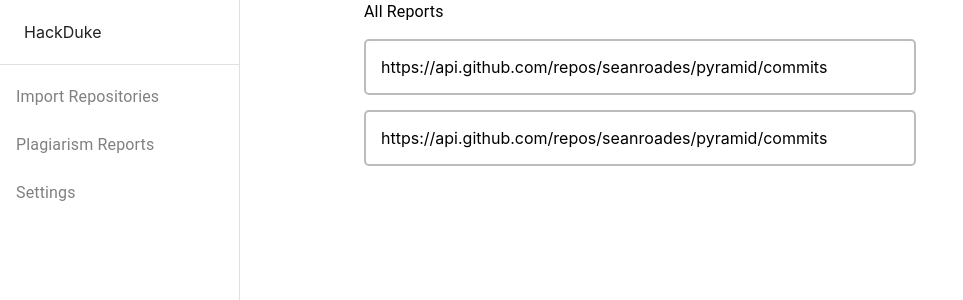
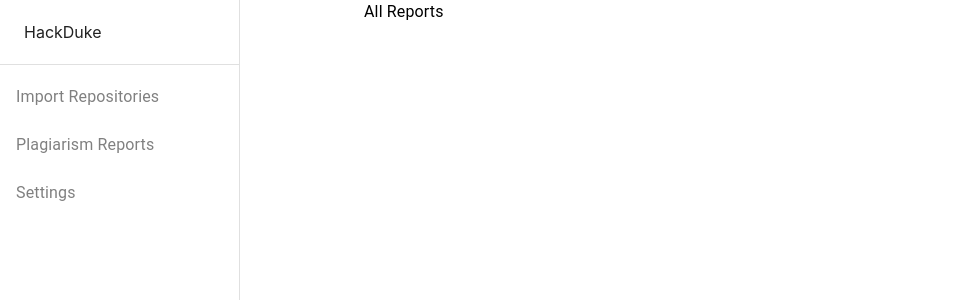
Before and after one commit to seanroades/hd22, a React (Create React App) app: page /plagiarism in a window 1280 px wide. Shown: the top 300 px of the page, without its empty margins (0-963 px from the left). Built offline with nearby package versions, Linux system fonts and the light colour scheme; a web font is replaced by a local one.

Commit message:
url fix again

```diff
--- a/src/Components/Pages/Plagiarism.tsx
+++ b/src/Components/Pages/Plagiarism.tsx
@@ -11,6 +11,7 @@
   const styles = useStyles()
 
   var cardArray = []
+  console.log(props.data)
   for(let i = 0; i < props.data.length; i++) {
     // Push to card components
     console.log("PROPS", props.data)
--- a/src/Routes.tsx
+++ b/src/Routes.tsx
@@ -10,6 +10,7 @@
   const [data, setData] = useState<any>(["Awaiting Data......"]);
   const [URLs, setURLs] = useState(["https://api.github.com/repos/seanroades/pyramid/commits", "https://api.github.com/repos/seanroades/pyramid/commits"]);
   const [URLsRaw, setURLsRaw] = useState("Enter your URLs here, one line for each...")
+  const [urlArray, setUrlArray] = useState<string[]>([])
   const [currTime, setTime] = useState(new Date(Date.UTC(2009, 1, 13, 23, 31, 30)))
   const [projects, setProjects] = useState<any>([])
 
@@ -18,6 +19,7 @@
     setProjects([])
     const timestamp = currTime.getTime() / 1000
     const input = URLsRaw.split("\n")
+    setUrlArray(input)
     const inputArray = []
     for (let i = 0; i < input.length; i++) {
       const tokenArray = input[i].split("/")
@@ -83,7 +85,7 @@
         </Route>
         <Route path="/plagiarism" exact>
           <BaseNav />
-          <Plagiarism data={URLs} />
+          <Plagiarism data={urlArray} />
         </Route>
         <Route path="/settings" exact>
           <BaseNav />
```
